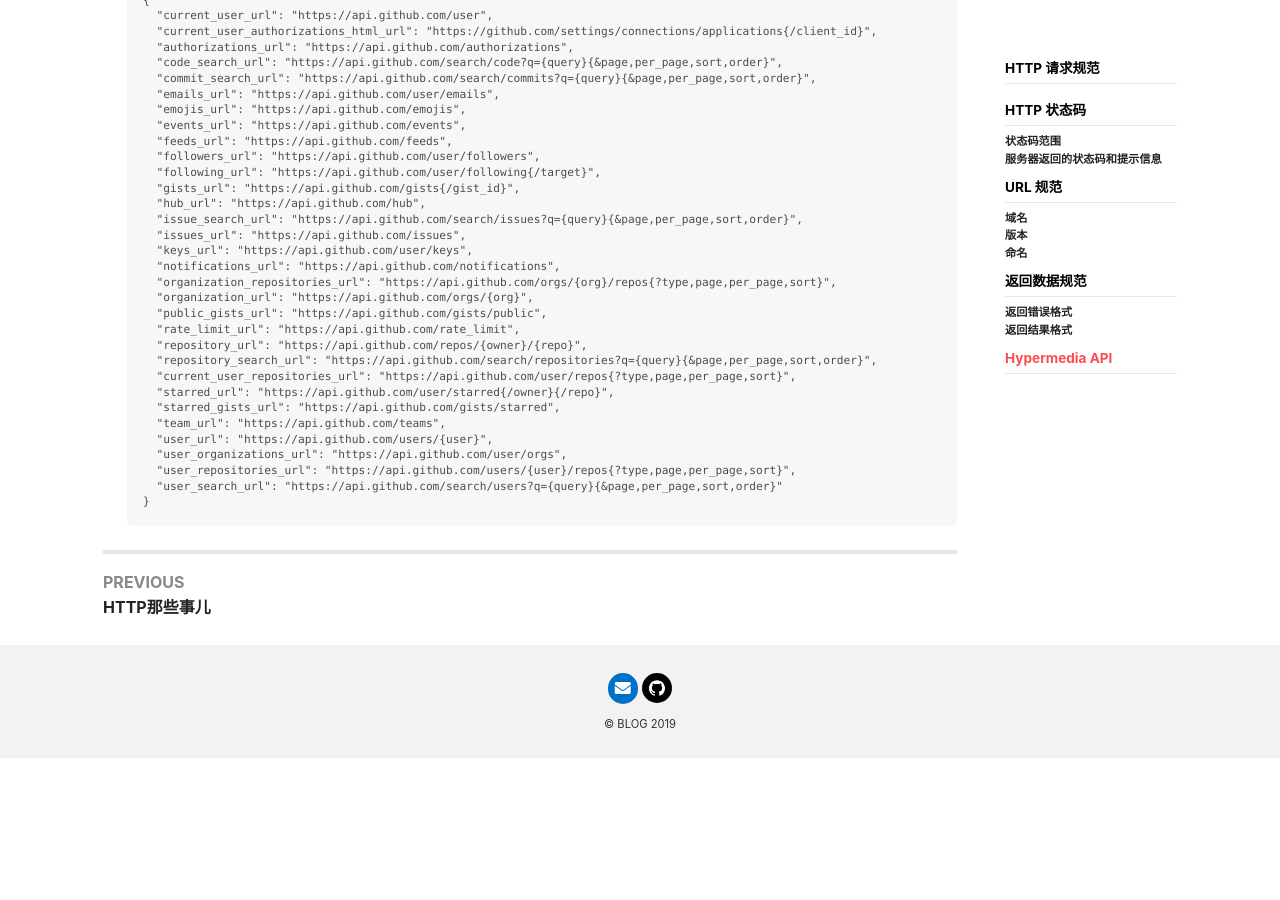
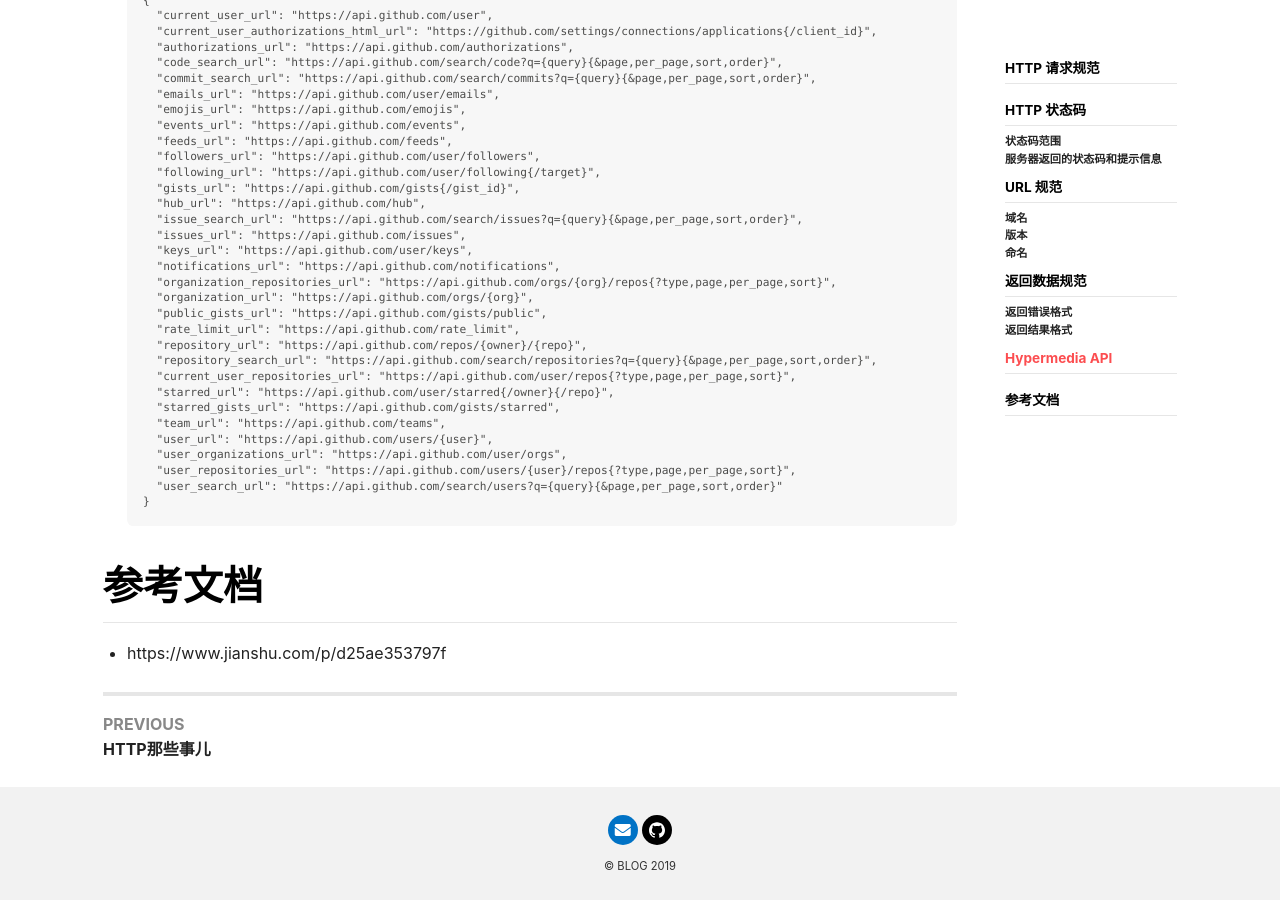
Before and after one commit to sureally/sureally.github.io, a Jekyll site: the page built from _posts/2019-08-20-REST-设计规范.markdown, in a window 1280 px wide and 900 px high, scrolled down 2940 px. Built offline with Jekyll 4.4.1, drawn with Linux system fonts in a browser that asks for light colours; nearby versions of some CDN libraries; before the commit the page ends 3698 px from its top, so only the background shows below that.

Commit message:
Blog 更新。

````diff
--- a/_posts/2019-08-20-REST-设计规范.markdown
+++ b/_posts/2019-08-20-REST-设计规范.markdown
@@ -122,3 +122,7 @@ https://example.com/api/v1/
     "user_search_url": "https://api.github.com/search/users?q={query}{&page,per_page,sort,order}"
 }
 ```
+
+# 参考文档
+
+- https://www.jianshu.com/p/d25ae353797f
````
